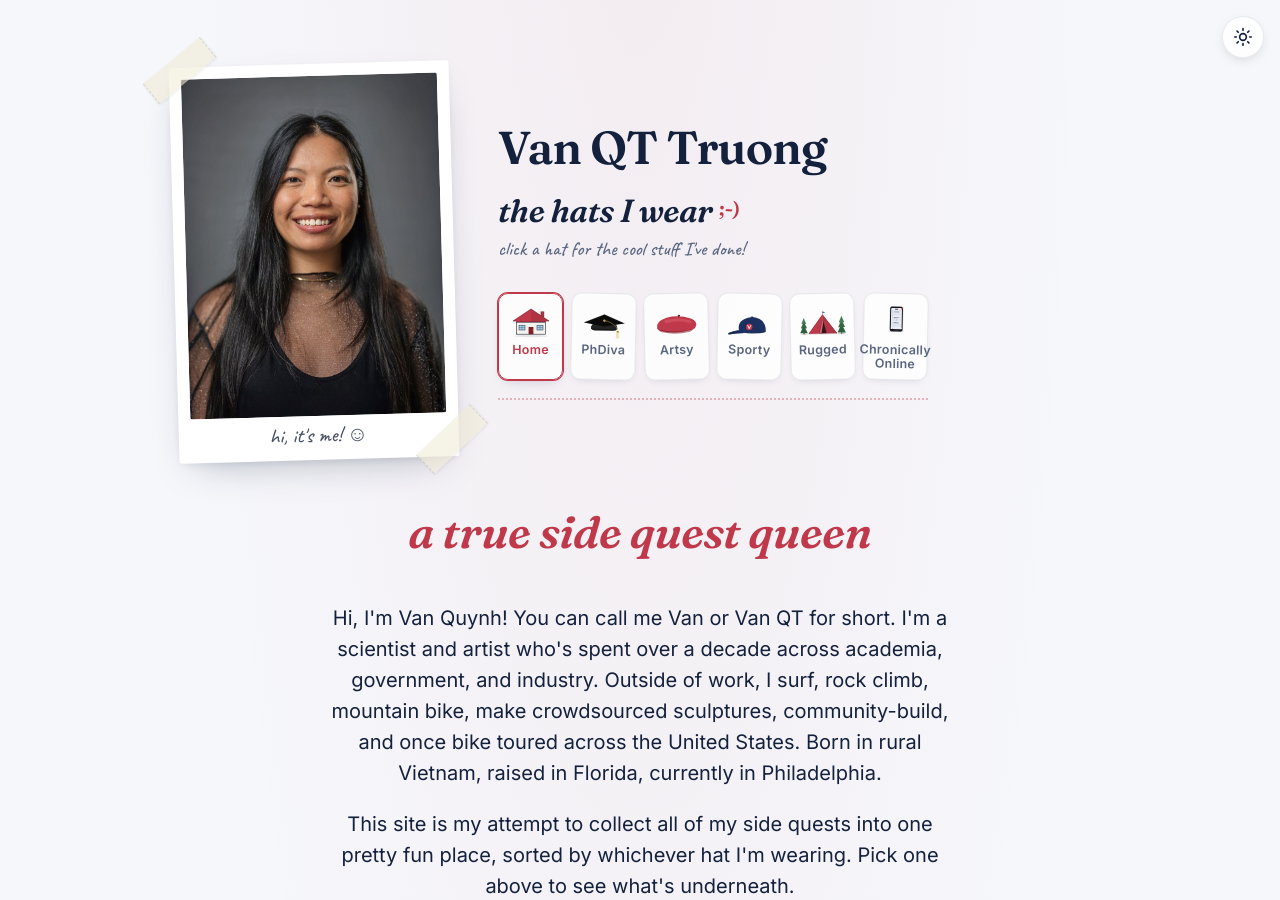
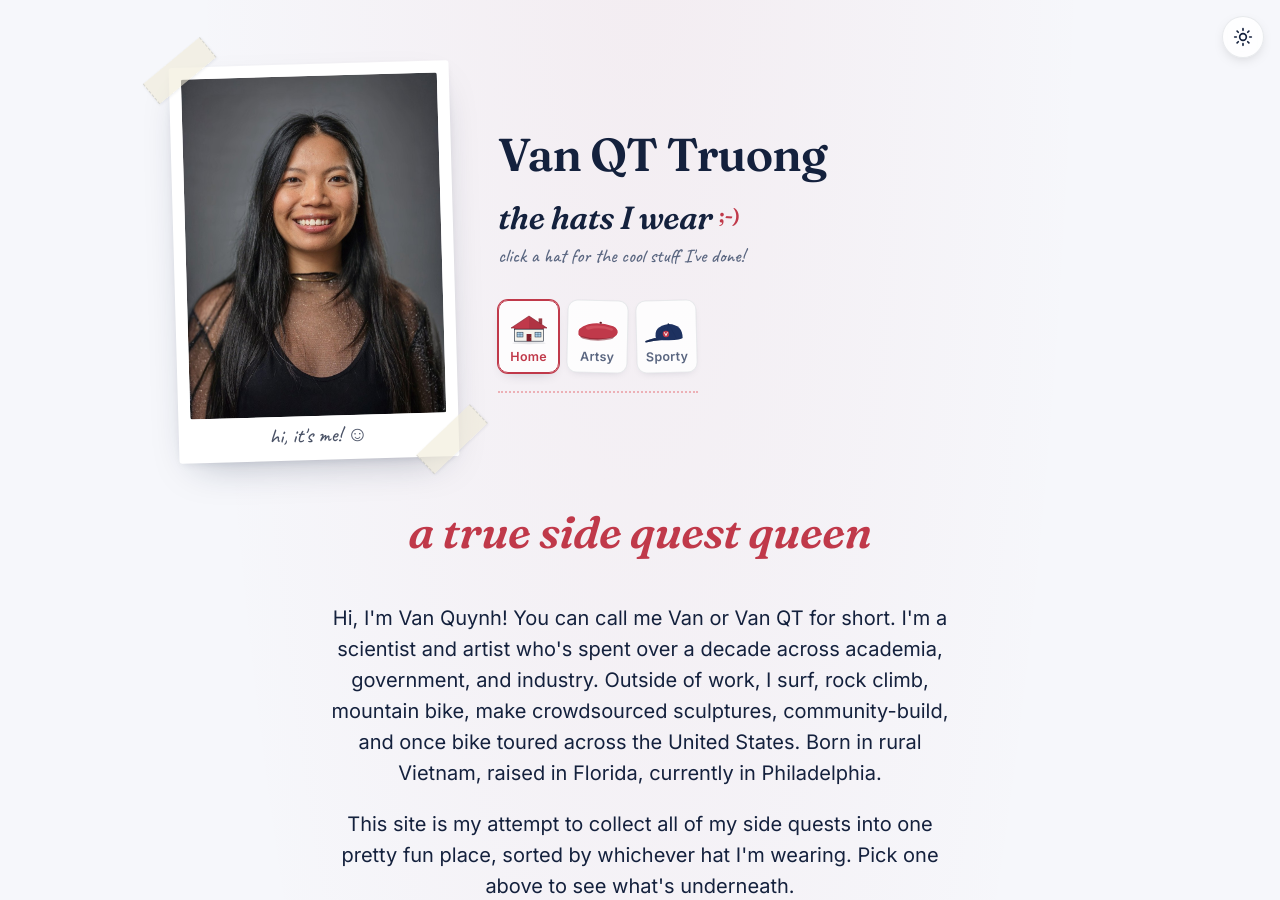
Before and after one commit to van-truong/van-truong.github.io, a Jekyll site: the page index.html, which Jekyll copies as it is, in a window 1280 px wide and 900 px high. Built offline with Jekyll 4.4.1, drawn with Linux system fonts in a browser that asks for light colours; comment, search, counter and statistics services are not loaded; some of the changed lines change nothing that is shown.

Commit message:
Hide PhDiva, Rugged, and Chronically Online tabs

```diff
--- a/app.js
+++ b/app.js
@@ -9,7 +9,7 @@
         --bg, --text, --accent, --heading-font etc. you want.
    ═══════════════════════════════════════════════════════════════════ */
 
-const hats = [
+const allHats = [
   {
     id: 'home',
     label: 'Home',
@@ -20,6 +20,7 @@ const hats = [
   },
   {
     id: 'scientist',
+    retired: true,  // hidden Oct 2026 while the content is reworked
     label: 'PhDiva',
     tagline: 'computational scientist',
     asset: 'hats/phd.svg',
@@ -41,6 +42,7 @@ const hats = [
   },
   {
     id: 'rugged',
+    retired: true,  // hidden Oct 2026 while the content is reworked
     label: 'Rugged',
     tagline: 'outdoors & wild',
     asset: 'hats/tent.svg',
@@ -48,12 +50,17 @@ const hats = [
   },
   {
     id: 'online',
+    retired: true,  // hidden Oct 2026 while the content is reworked
     label: 'Chronically<br>Online',
     tagline: 'currently scrolling',
     asset: 'hats/phone.svg',
     alt: 'Smartphone balanced on head',
   },
 ];
+
+// Hats marked `retired` get no dock button and no deep link; their
+// <section> stays in index.html (hidden) so the content can be reused.
+const hats = allHats.filter(h => !h.retired);
 
 const HAT_LEAVE_MS = 500;
 
--- a/blog.html
+++ b/blog.html
@@ -35,7 +35,7 @@ layout: null
       </div>
       <div class="blog-index-meta">
         <span>{{ site.posts.size }} files</span>
-        <a href="{{ '/' | relative_url }}#online">back to online</a>
+        <a href="{{ '/' | relative_url }}">back home</a>
       </div>
     </section>
 
```
